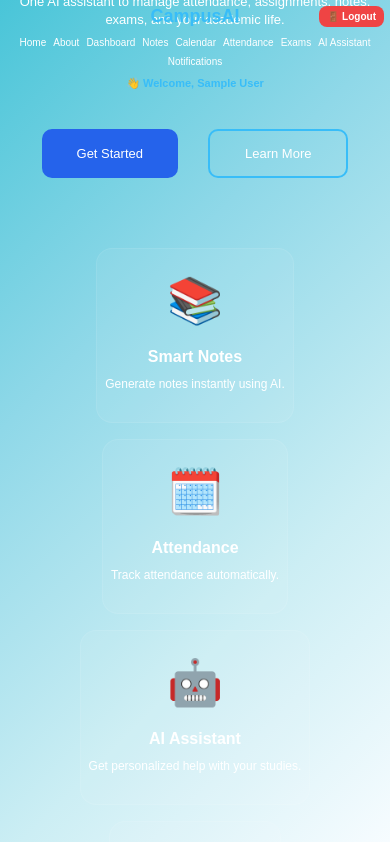
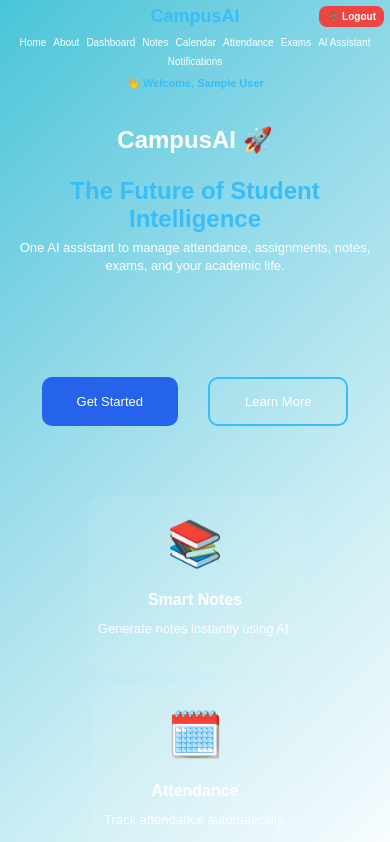
Before and after one commit to kapilsingh-01/CampusAI, a React (Vite) app: page / in a window 390 px wide. Shown: the top 842 px of the page. Built offline with nearby package versions, Linux system fonts and the light colour scheme; no server answers; sample sign-in values are in the browser's storage.

Commit message:
Fix mobile home hero layout

```diff
--- a/src/index.css
+++ b/src/index.css
@@ -3575,3 +3575,92 @@ iframe {
     }
 
 }
+
+/* =========================================================
+   HOME MOBILE - FIX HERO / NAVBAR OVERLAP
+   ========================================================= */
+
+@media (max-width: 768px) {
+
+    /* Keep navbar completely above home content */
+    .navbar {
+        position: relative;
+        z-index: 1000;
+    }
+
+    /* Give home content its own clean flow */
+    .home,
+    .home-page {
+        position: relative;
+        z-index: 1;
+        padding-top: 12px !important;
+    }
+
+    /* Hero must NOT overlap navbar */
+    .hero {
+        position: relative !important;
+        z-index: 1 !important;
+        margin-top: 10px !important;
+        padding: 12px 8px !important;
+        height: auto !important;
+        min-height: 0 !important;
+    }
+
+    /* Hero heading */
+    .hero h1 {
+        position: relative;
+        z-index: 2;
+        margin: 8px 0 !important;
+    }
+
+    /* Hero text */
+    .hero p {
+        position: relative;
+        z-index: 2;
+        margin: 6px 0 12px !important;
+    }
+
+    /* Hero buttons */
+    .hero button,
+    .hero .btn,
+    .hero a {
+        position: relative !important;
+        z-index: 2;
+    }
+
+    /* Feature section should start after hero */
+    .features-grid,
+    .feature-grid {
+        position: relative;
+        z-index: 1;
+        margin-top: 12px !important;
+    }
+
+}
+
+
+/* =========================================================
+   SMALL PHONES
+   ========================================================= */
+
+@media (max-width: 480px) {
+
+    .home,
+    .home-page {
+        padding-top: 8px !important;
+    }
+
+    .hero {
+        margin-top: 8px !important;
+        padding: 10px 6px !important;
+    }
+
+    .hero h1 {
+        font-size: 24px !important;
+    }
+
+    .hero p {
+        font-size: 13px !important;
+    }
+
+}
```
